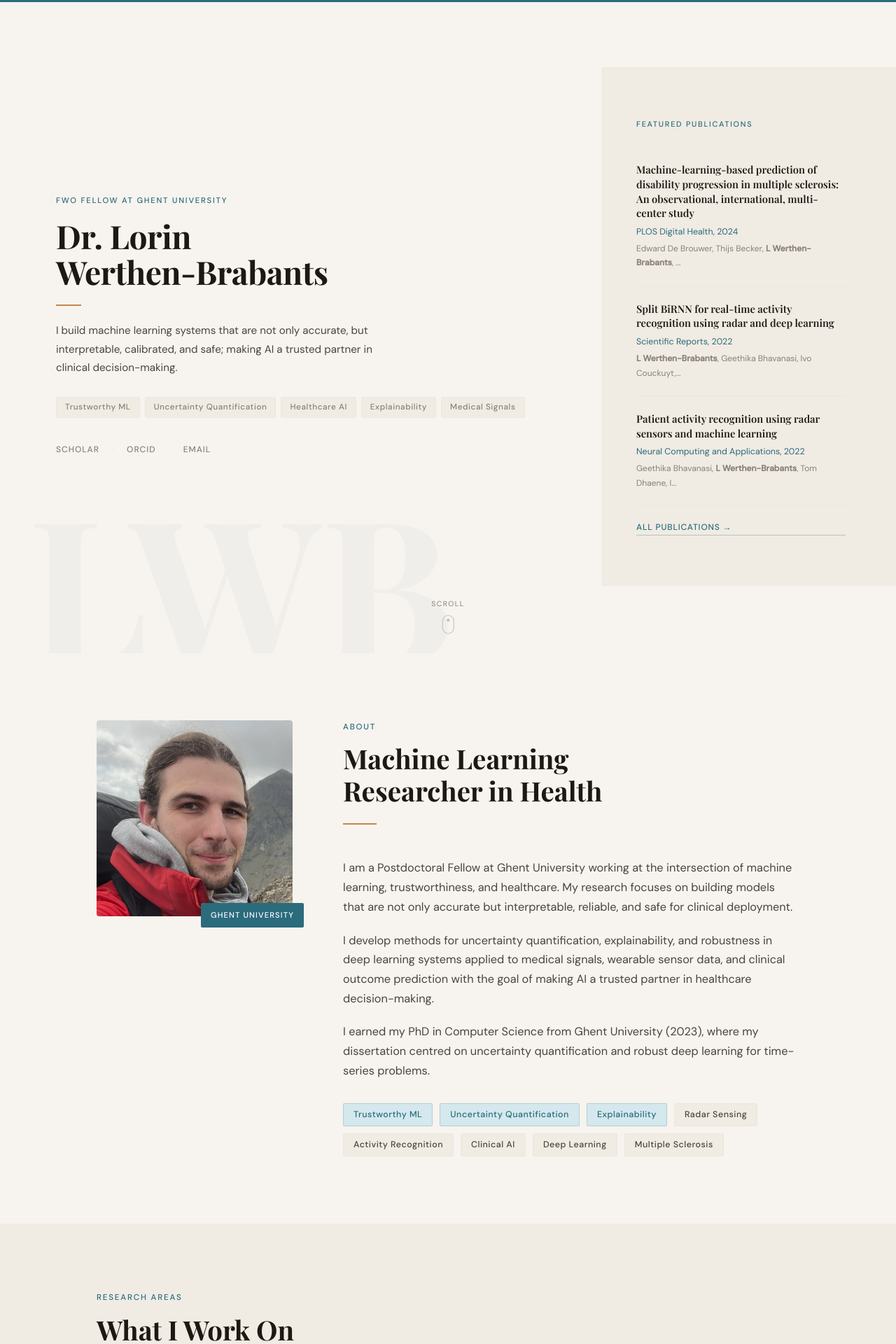
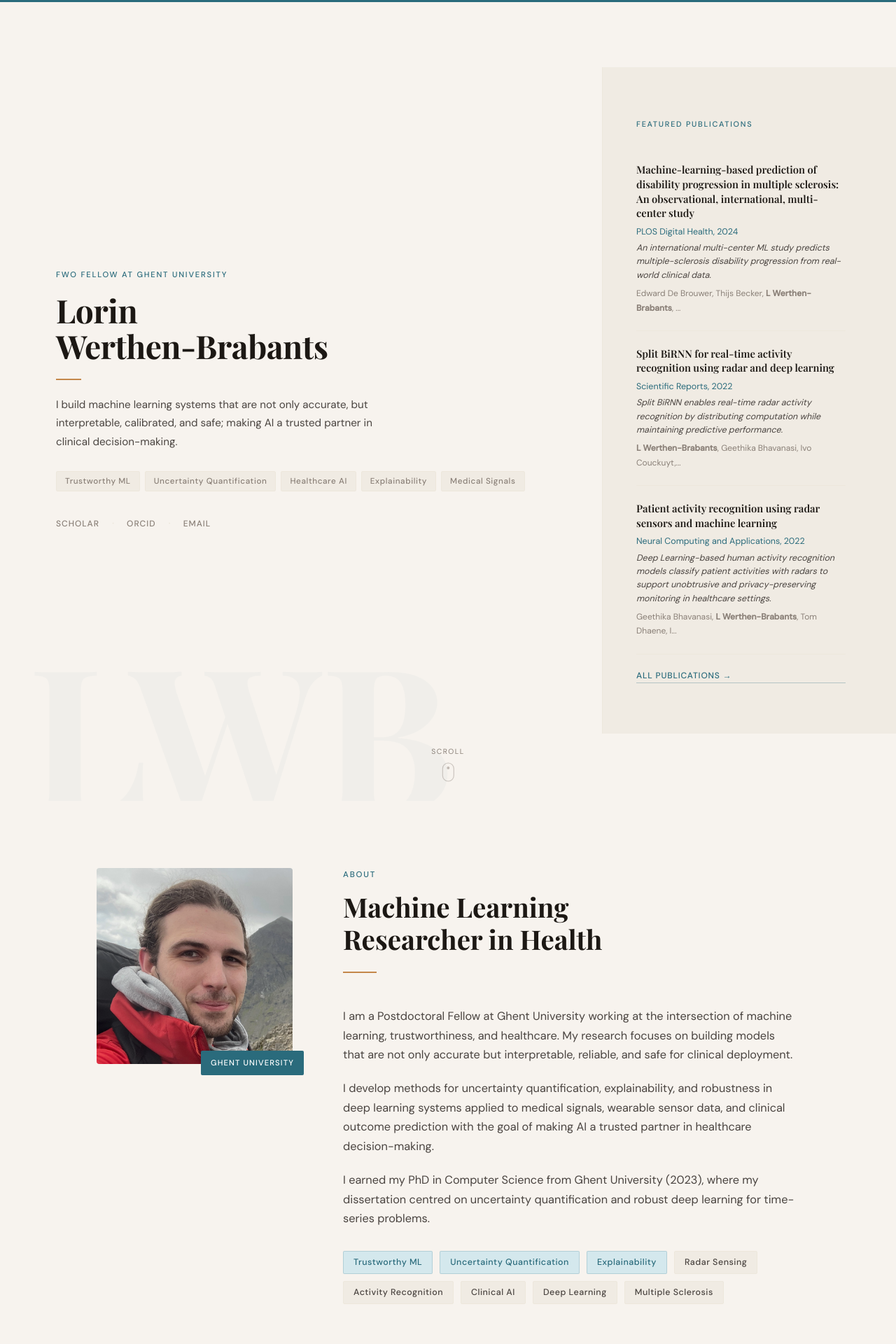
Before and after one commit to werthen/werthen.com, a Jekyll site: the page built from _pages/about.md, in a window 1280 px wide. Shown: the top 1920 px of the page at 70% size. Built offline with Jekyll 4.4.1, drawn with Linux system fonts in a browser that asks for light colours; some web fonts are replaced; some of the changed text lies outside the part shown.

Commit message:
fix links

```diff
--- a/_layouts/home.html
+++ b/_layouts/home.html
@@ -41,7 +41,7 @@
     <section id="hero">
       <div class="hero-left">
         <div class="hero-eyebrow">{{ site.author.bio }}</div>
-        <h1 class="hero-name">Dr. Lorin<br />Werthen-Brabants</h1>
+        <h1 class="hero-name">Lorin<br />Werthen-Brabants</h1>
         <div class="hero-divider"></div>
         <p class="hero-bio">
           I build machine learning systems that are not only accurate, but
@@ -86,10 +86,15 @@
         <div class="hero-pubs-label">Featured Publications</div>
         {% for post in featured_pubs limit:3 %}
         <div class="hero-pub-item">
-          <div class="hero-pub-title">{{ post.title }}</div>
+          <div class="hero-pub-title">
+            <a href="{{ base_path }}{{ post.url }}" style="color: inherit; text-decoration: none;">{{ post.title }}</a>
+          </div>
           <div class="hero-pub-venue">
             {{ post.venue }}, {{ post.date | date: "%Y" }}
           </div>
+          {% if post.tldr %}
+          <div class="hero-pub-tldr">{{ post.tldr }}</div>
+          {% endif %}
           <div class="hero-pub-meta">
             {{ post.authors | truncate: 60 | replace: 'Lorin Werthen-Brabants',
             '<strong>L Werthen-Brabants</strong>' }}
@@ -358,9 +363,14 @@
                   rel="noopener"
                   style="color: inherit; text-decoration: none"
                   >{{ post.title }}</a
-                >{% else %}{{ post.title }}{% endif %}
+                >{% else %}<a
+                  href="{{ base_path }}{{ post.url }}"
+                  style="color: inherit; text-decoration: none"
+                  >{{ post.title }}</a
+                >{% endif %}
               </div>
               <div class="pub-venue">{{ venue_clean }}</div>
+              {% if post.tldr %}<div class="pub-tldr">{{ post.tldr }}</div>{% endif %}
             </div>
             <div class="pub-meta">
               {% if post.paperurl %}
--- a/assets/css/home.scss
+++ b/assets/css/home.scss
@@ -122,6 +122,13 @@
   font-size: 0.78rem;
   color: var(--teal);
   margin-bottom: 3px;
+}
+.hero-pub-tldr {
+  font-size: 0.78rem;
+  color: var(--ink-mid);
+  line-height: 1.55;
+  margin-bottom: 6px;
+  font-style: italic;
 }
 .hero-pub-meta {
   font-size: 0.75rem;
@@ -451,6 +458,13 @@
   margin-bottom: 4px;
   font-weight: 500;
 }
+.pub-tldr {
+  font-size: 0.83rem;
+  color: var(--ink-mid);
+  line-height: 1.6;
+  margin-top: 6px;
+  font-style: italic;
+}
 .pub-authors {
   font-size: 0.82rem;
   color: var(--ink-light);
```
